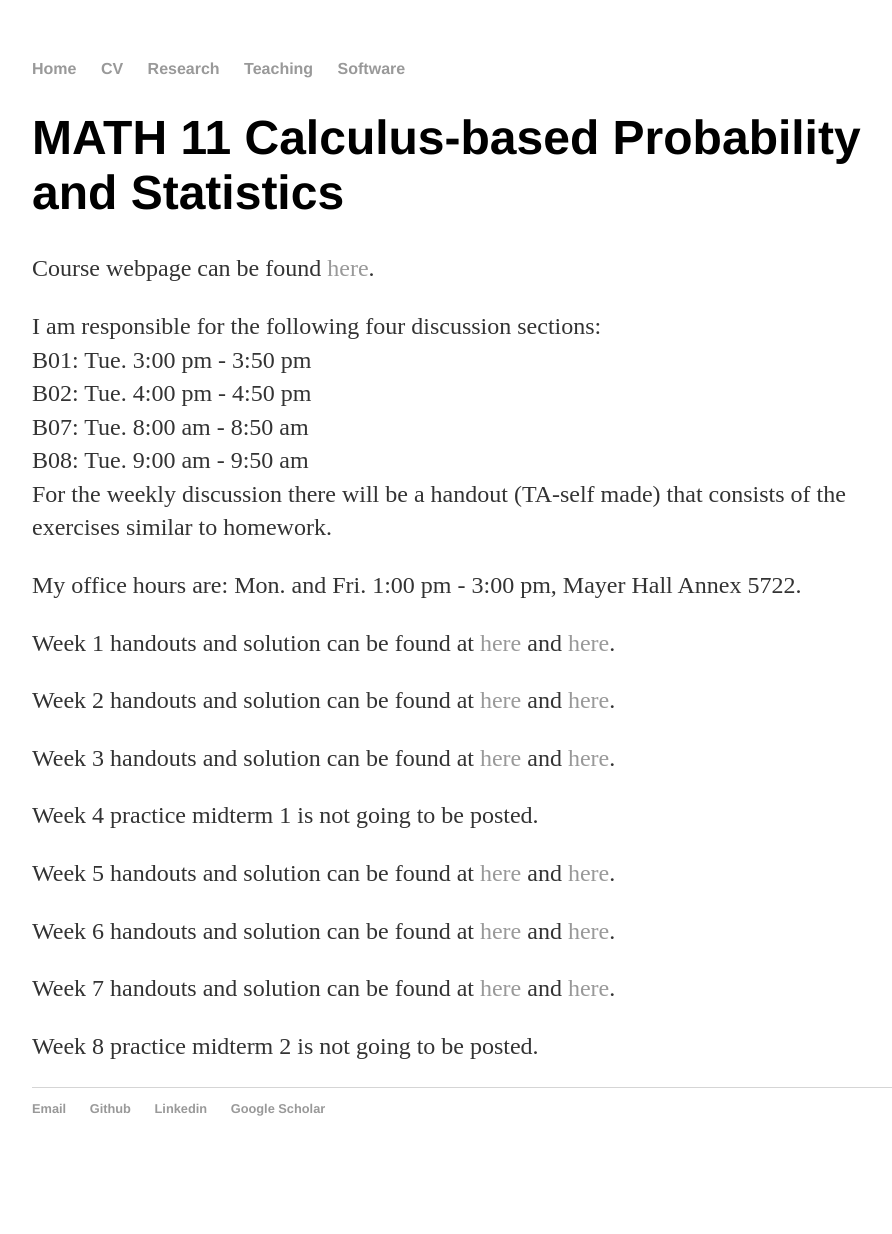
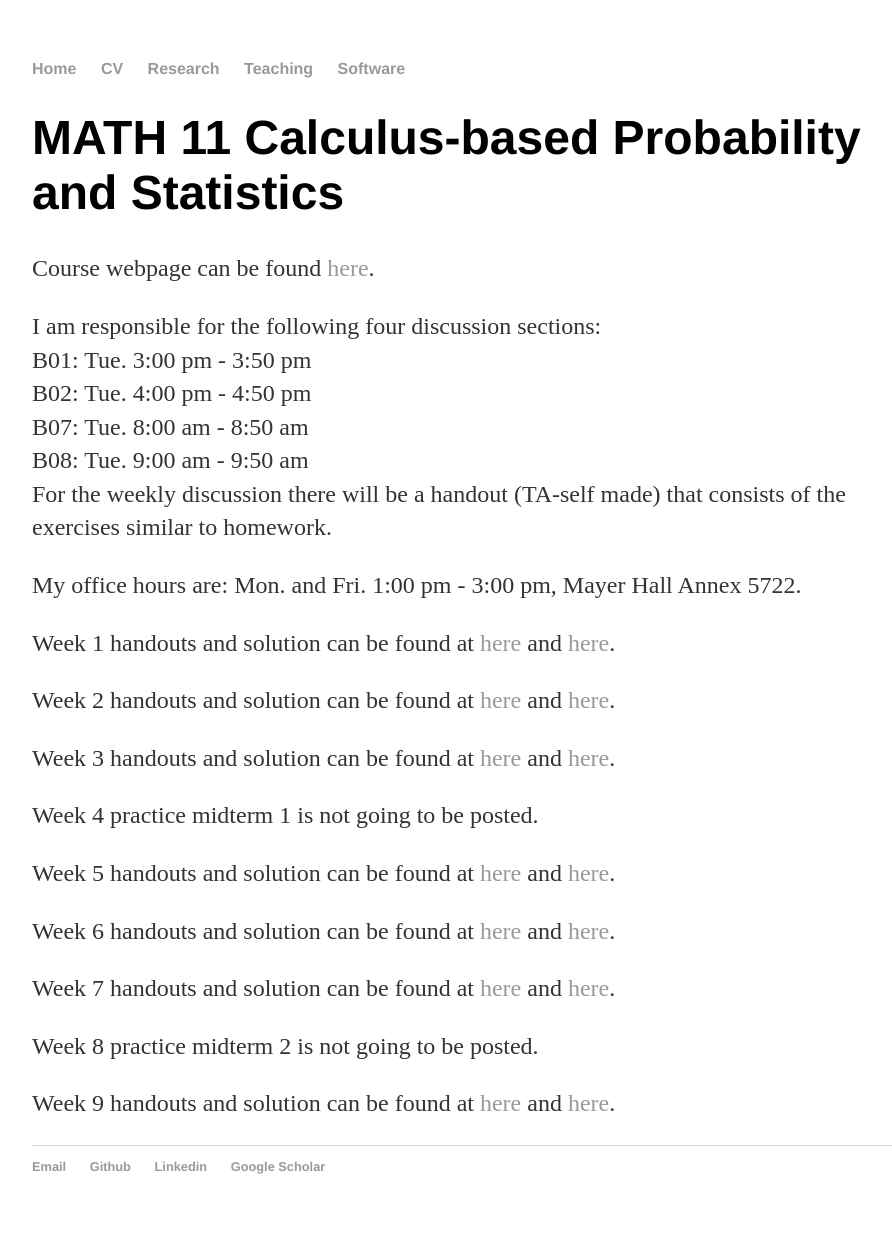
Before and after one commit to kimukook/kimukook.github.io, a Jekyll site: the page built from teaching/math11sp19/index.html, in a window 1280 px wide. Shown: the whole page, without its empty margins (160-1052 px from the left). Built offline with Jekyll 4.4.1, drawn with Linux system fonts in a browser that asks for light colours; before the commit the page ends 1176 px from its top, so only the background shows below that.

Commit message:
Update index.html

```diff
--- a/teaching/math11sp19/index.html
+++ b/teaching/math11sp19/index.html
@@ -21,4 +21,5 @@
 	<p> Week 6 handouts and solution can be found at <a href="https://kimukook.github.io/teaching/math11sp19/Math_11_Discussion_week6.pdf">here</a> and <a href="https://kimukook.github.io/teaching/math11sp19/Math_11_Discussion_week6_solutions.pdf">here</a>.</p>
 	<p> Week 7 handouts and solution can be found at <a href="https://kimukook.github.io/teaching/math11sp19/Math_11_Discussion_week7.pdf">here</a> and <a href="https://kimukook.github.io/teaching/math11sp19/Math_11_Discussion_week7_solutions.pdf">here</a>.</p>
 	<p> Week 8 practice midterm 2 is not going to be posted.</p>
+	<p> Week 9 handouts and solution can be found at <a href="https://kimukook.github.io/teaching/math11sp19/Math_11_Discussion_week9.pdf">here</a> and <a href="https://kimukook.github.io/teaching/math11sp19/Math_11_Discussion_week9_solutions.pdf">here</a>.</p>
 </div><!-- /.blurb -->
```
